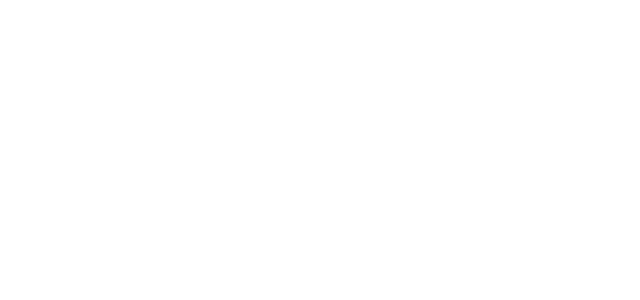
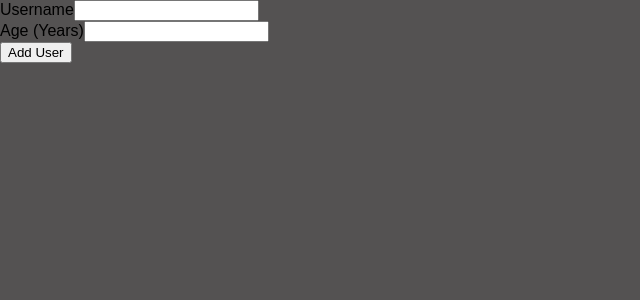
Before and after one commit to afranca/user-age-list, a React (Create React App) app: page / in a window 1280 px wide. Shown: the top 300 px of the page, without its empty margins (0-640 px from the left). Built offline with nearby package versions, Linux system fonts and the light colour scheme.

Commit message:
feat: creating simple form to input user/age

```diff
--- a/src/App.js
+++ b/src/App.js
@@ -1,10 +1,12 @@
 import React from 'react';
+import AddUser from './components/Users/AddUser';
+
 
 
 function App() {
   return (
     <div>
-
+      <AddUser></AddUser>
     </div>
   );
 }
--- /dev/null
+++ b/src/components/Users/AddUser.js
@@ -0,0 +1,29 @@
+import React from "react";
+
+const AddUser = props => {
+
+    const addUserHandler = (event) => {
+        event.preventDefault();
+        console.log(event);
+    }
+
+    return (
+        <form onSubmit={addUserHandler}>
+            <div>
+            <label htmlFor="username">Username</label>
+            <input id="username" type="text" />
+            </div>
+            <div>
+            <label htmlFor="age">Age (Years)</label>
+            <input id="age" type="number" />
+            </div>
+            <div>
+            <button type="submit">Add User</button>
+            </div>
+
+        </form>
+    )
+
+};
+
+export default AddUser;
--- a/src/index.css
+++ b/src/index.css
@@ -4,6 +4,7 @@
 
 html {
   font-family: sans-serif;
+  background: rgb(84, 82, 82)
 }
 
 body {
```
Also changed, not shown: 2 other files (tests, documents, lock files or other folders).
